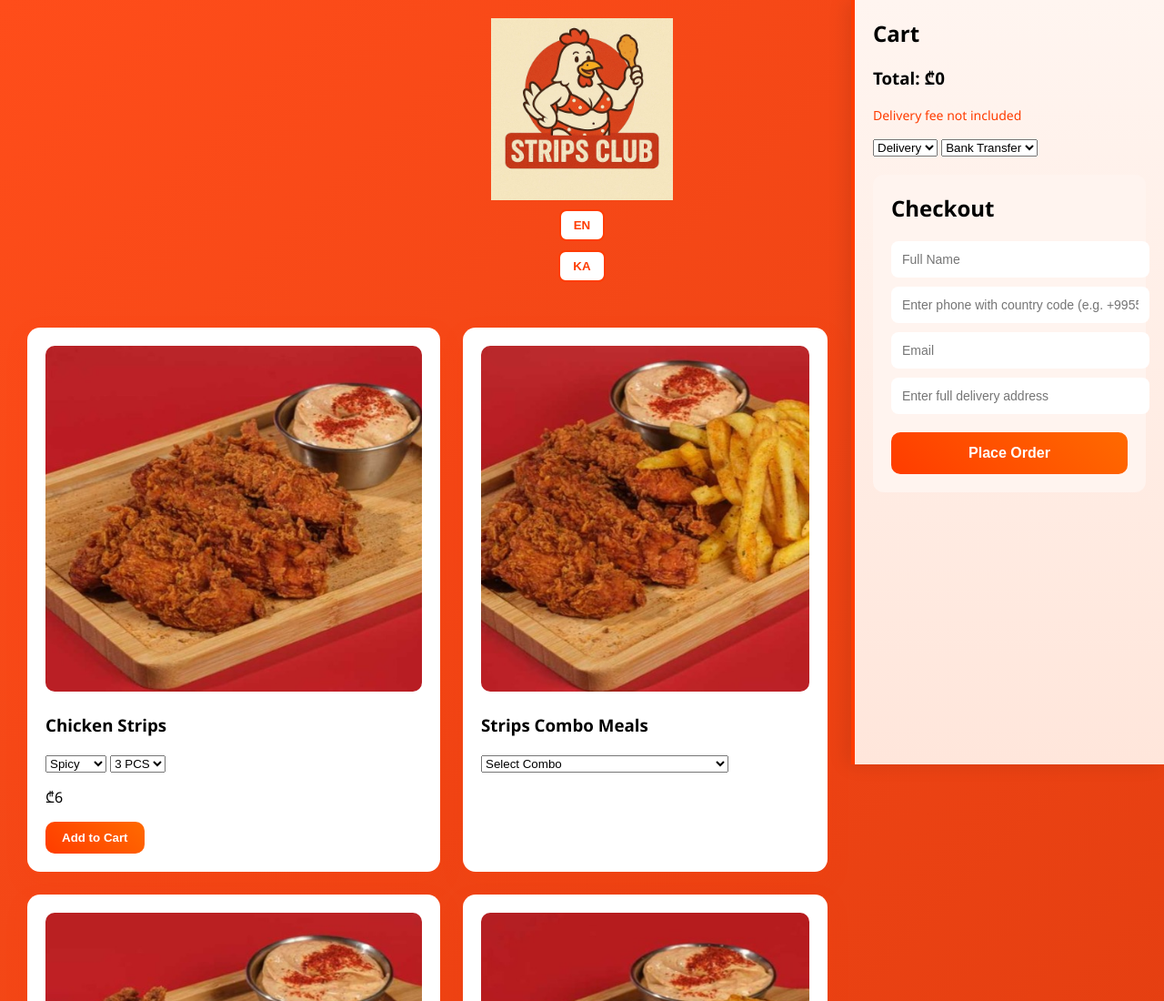
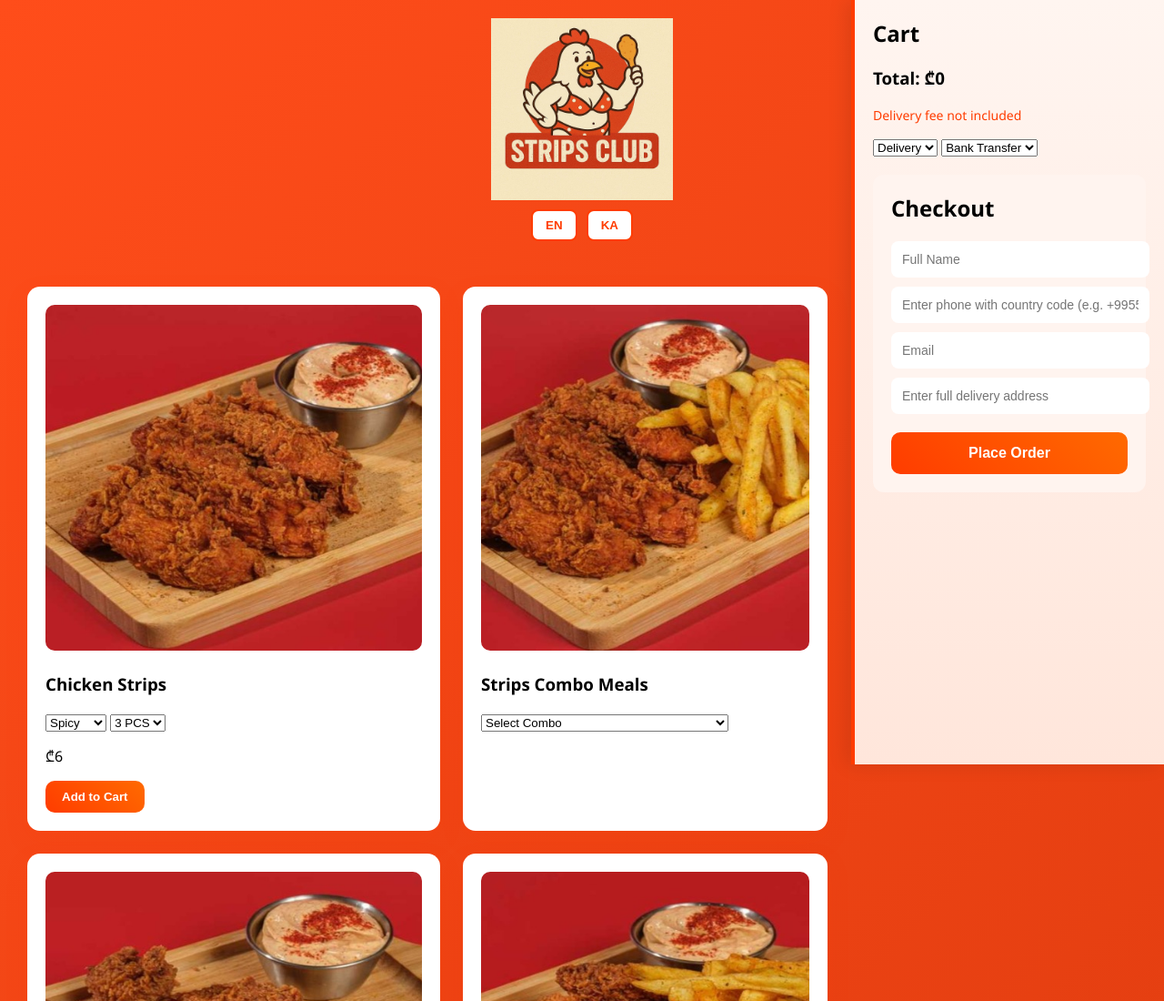
Before and after one commit to duckiee01/stripsclub.ge, a plain HTML site: page index.html in a window 1280 px wide. Shown: the top 1100 px of the page at 91% size. Drawn offline with Linux system fonts and the light colour scheme.

Commit message:
Update index.html

```diff
--- a/index.html
+++ b/index.html
@@ -11,8 +11,10 @@
 
 <div class="logo-container">
   <img src="images/logo.jpeg" class="logo">
-  <button class="lang-btn" onclick="setLang('en')">EN</button>
-  <button class="lang-btn" onclick="setLang('ka')">KA</button>
+  <div class="lang-wrapper">
+    <button class="lang-btn">EN</button>
+    <button class="lang-btn">KA</button>
+  </div>
 </div>
 
 <!-- ================= CART ================= -->
```
